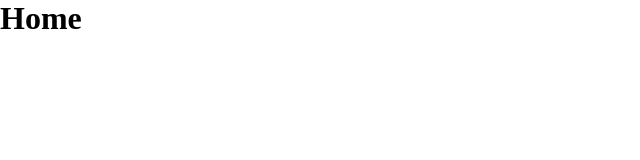
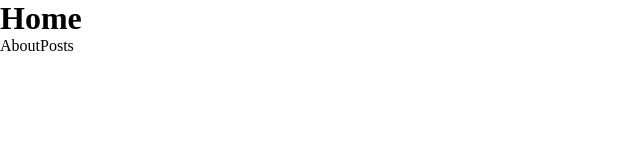
Before and after one commit to TimaevVladislav/ts-next-blog, a Next.js app: page / in a window 1280 px wide. Shown: the top 160 px of the page, without its empty margins (0-640 px from the left). Built offline with nearby package versions, Linux system fonts and the light colour scheme.

Commit message:
add:link

```diff
--- a/src/pages/index.tsx
+++ b/src/pages/index.tsx
@@ -1,16 +1,15 @@
-import Head from 'next/head'
+import Link from "next/link"
 
 export default function Home() {
   return (
     <>
-      <Head>
-        <title>Create Next App</title>
-        <meta name="description" content="Generated by create next app" />
-        <meta name="viewport" content="width=device-width, initial-scale=1" />
-        <link rel="icon" href="/favicon.ico" />
-      </Head>
-
       <h1>Home</h1>
+      <Link href="/about">
+          About
+      </Link>
+      <Link href="/posts">
+           Posts
+      </Link>
     </>
   )
 }
```
